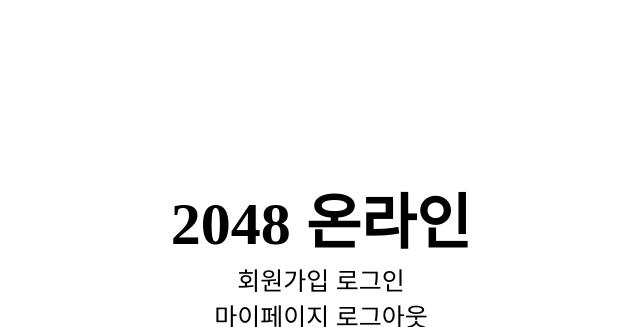
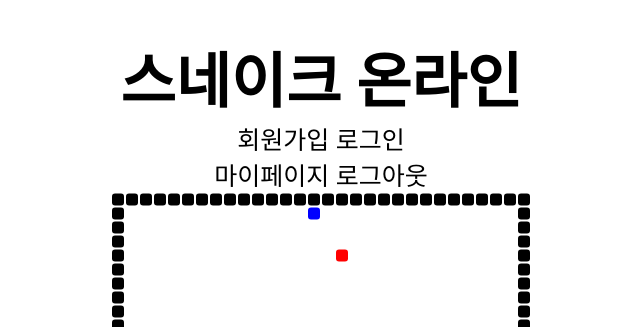
Before and after one commit to woog2roid/snake-online, a plain HTML site: page views/index.html in a window 1280 px wide. Shown: the part 134-461 px from the top of the page, without its empty margins (319-959 px from the left). Drawn offline with Linux system fonts and the light colour scheme.

Commit message:
feat: 게임 기능 구현 완료 (pc)

```diff
--- a/views/index.css
+++ b/views/index.css
@@ -6,6 +6,7 @@ body {
     transform: translate(-50%, -50%);
     text-align: center;
     color: black;
+    align-content: center;
 }
 header{
     font-weight: bold;
@@ -19,6 +20,10 @@ footer {
 footer a {
     text-decoration: none;
     vertical-align: middle;
+}
+table {
+    margin: auto;
+    border-color: black;
 }
 
 /* Mobile Device (가로폭 767px 이하) */
@@ -70,4 +75,9 @@ footer a {
         width: 20px;
         height: 20px;
     }
+    td {
+       height: 10px;
+        width: 10px;
+        border-radius: 3px;
+    }
 }
--- a/views/index.html
+++ b/views/index.html
@@ -5,13 +5,12 @@
     <meta http-equiv="X-UA-Compatible" content="IE=edge">
     <meta name="viewport" content="width=device-width, initial-scale=1.0">
     <link href="./index.css" rel="stylesheet">
-    <script type="text/javascript" src="./scripts/index.js" async></script>
+    <script type="text/javascript" src="./scripts/game.js" async></script>
     <title>Simple Game</title>
 </head>
 <body>
-    <div id="wrapper">
     <header>
-            2048 온라인
+        스네이크 온라인
     </header>
     <nav>
         <div>
@@ -23,14 +22,12 @@
             <li id="logout">로그아웃</li>
         </div>
     </nav>
-        <div id="game">
-        </div>
+    <div id="game"></div>
     <footer>
         Made by woog2roid
         <a href='https://github.com/woog2roid' target='_blank'>
             <img src = './images/github.svg'>
         </a>
     </footer>
-    </div>
 </body>
 </html>
--- /dev/null
+++ b/views/scripts/game.js
@@ -0,0 +1,102 @@
+// 상수 선언
+const Y = 20, X = 30;
+const startY = 9, startX = 14;
+const SPEED = 50;
+let score = 0;
+let feed;
+let snake;
+let direction = [1, 0];
+
+//실행
+initialize();
+moveSnake();
+function initialize() {
+    let table = document.getElementsByTagName("table");
+    if (table[0] != null )  table[0].parentNode.removeChild(table[0]);
+    drawMap();
+    snake = new Array();
+    snake.push(new Array(startY, startX));
+    createFeed();
+}
+
+// 맵 생성
+//(untrusted data를 받는 부분이 없기 때문에, innerHTML로 하였음.)
+function drawMap() {
+    const game = document.getElementById("game");
+    let htmlTag = `<table border=0>`;
+    for (let y = 0; y < Y; y++) {
+        htmlTag += `<tr>`;
+        for (let x = 0; x < X; x++) {
+            htmlTag += `<td id="${y} ${x}"></td>`;
+        }
+    }
+    htmlTag += "</table>"
+    game.innerHTML += htmlTag;
+
+    let border;
+    for (let i = 0; i < Y; i++) {
+        border = document.getElementById(`${i} 0`);
+        border.style.background = "black";
+        border = document.getElementById(`${i} ${X - 1}`);
+        border.style.background = "black";
+    }
+    for (let i = 0; i < X; i++) {
+        border = document.getElementById(`0 ${i}`);
+        border.style.background = "black";
+        border = document.getElementById(`${Y - 1} ${i}`);
+        border.style.background = "black";
+    }
+}
+//뱀 움직임 구현:
+//뱀을 계속 이동방향으로 움직임 + 뱀이 있는 부분은 파란색으로 칠하기
+//맵을 넘어가면 다시 돌아올 수 있도록 + 죽는 것 까지
+//먹이를 먹으면 점수가 1오르고, 뱀이 길어진다.
+function moveSnake() {
+    let table;
+    setInterval(() => {
+        let nextX = (snake[0][1] + direction[1] + X - 1) % (X - 1);
+        let nextY = (snake[0][0] + direction[0] + Y - 1) % (Y - 1);
+        if (nextX == 0) {
+            nextX += (direction[1] + X - 1);
+            nextX %= (X - 1);
+        }
+        if (nextY == 0) {
+            nextY += (direction[0] + Y - 1);
+            nextY %= (Y - 1);
+        }
+        snake.unshift(new Array(nextY, nextX));
+        table = document.getElementById(`${snake[0][0]} ${snake[0][1]}`);
+
+        if (table.style.background == "blue") {//게임이 끝날 때,
+            alert("게임 오버");
+            initialize();
+            return;
+        } else if (snake[0][0] == feed[0] && snake[0][1] == feed[1]) {//뱀이 길어질 때,
+            createFeed();
+            score++;
+            table.style.background = "blue";
+            return;
+        }
+
+        table.style.background = "blue";
+        table = document.getElementById(`${snake[snake.length - 1][0]} ${snake[snake.length - 1][1]}`);
+        table.style.background = "none";
+        snake.pop();
+    }, SPEED)
+}
+//방향 바꾸는 이벤트 이벤트 구현하기
+document.onkeydown = (e) => {
+    if (e.key == "ArrowUp" && (direction[0] != 1 && direction[1] != 0)) direction = [-1, 0];
+    else if (e.key == "ArrowDown" && (direction[0] != -1 && direction[1] != 0)) direction = [1, 0];
+    else if (e.key == "ArrowLeft" && (direction[0] != 0 && direction[1] != 1)) direction = [0, -1];
+    else if (e.key == "ArrowRight" && (direction[0] != 0 && direction[1] != -1)) direction = [0, 1];
+}
+//뱀 먹이 구현:
+//맵에서 랜덤으로 생성됨 + 색은 빨간색
+function createFeed() {
+    let feedY = Math.floor(Math.random() * (Y - 2)) + 1;
+    let feedX = Math.floor(Math.random() * (X - 2)) + 1;
+    feed = [feedY, feedX];
+    let table = document.getElementById(`${feed[0]} ${feed[1]}`);
+    table.style.background = "red";
+}
```
Lines whose indentation alone changed are shown as unchanged.
